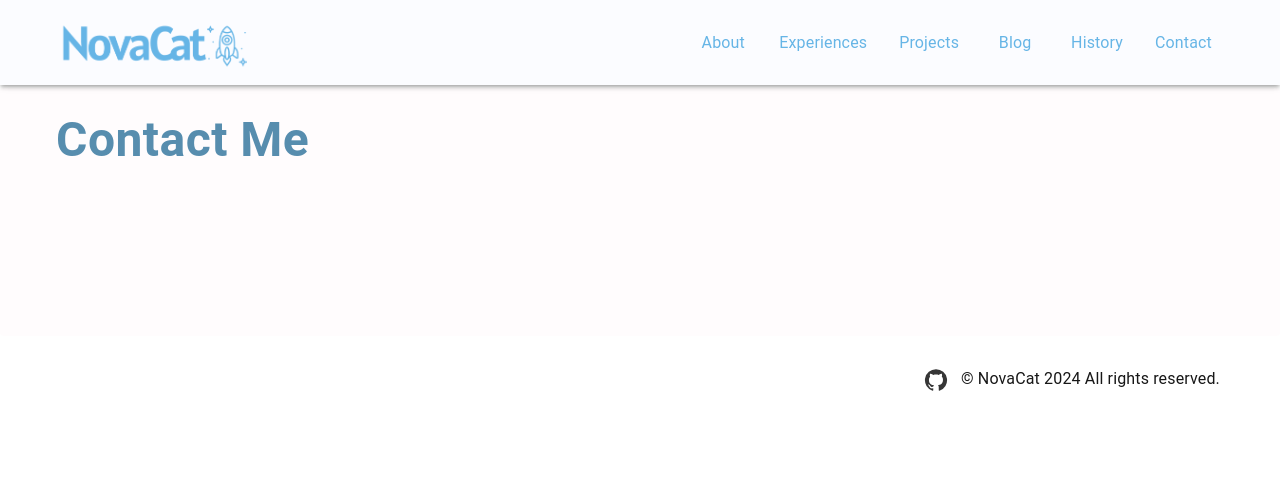
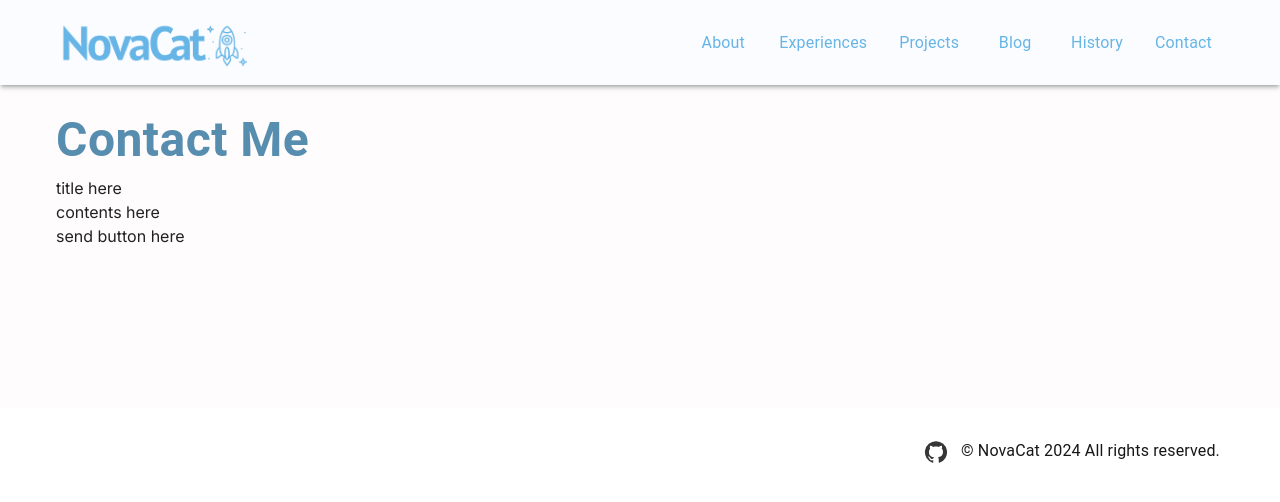
Before and after one commit to novacat25/NovaCat-Portfolio, a Next.js app: page /contact in a window 1280 px wide. Shown: the top 502 px of the page. Built offline with nearby package versions, Linux system fonts and the light colour scheme.

Commit message:
Feat: contact page

```diff
--- a/src/components/atoms/Button/IconLinkButton.tsx
+++ b/src/components/atoms/Button/IconLinkButton.tsx
@@ -32,7 +32,7 @@ export const IconLinkButton = ({ type = "About" }: Props) => {
         boxShadow: 0
       }}
     >
-        <H4Typography isStrong color={isAbout ? colors.mono.white : colors.primary.main} sx={{textTransform: "none"}}>
+        <H4Typography isStrong color={isAbout ? colors.mono.white : colors.primary.main} sx={{ textTransform: "none" }}>
           {DISPLAY_MESSAGE}
         </H4Typography>
     </Button>
--- a/src/components/pages/Contact/PC/PCContactPage.tsx
+++ b/src/components/pages/Contact/PC/PCContactPage.tsx
@@ -1,11 +1,16 @@
 import { H1Typography } from "@/components/atoms/Typography"
 import { colors } from "@/styles/colors"
-import { Paper } from "@mui/material"
+import { Paper, Stack } from "@mui/material"
 
 export const PCContactPage = () => {
   return (
     <Paper elevation={0} sx={{ backgroundColor: colors.background.main, pt: 2, pl: 7, pb: 20 }}>
       <H1Typography fontWeight="bold" color={colors.primary.secondary}>Contact Me</H1Typography>
+      <Stack>
+        <p>title here</p>
+        <p>contents here</p>
+        <p>send button here</p>
+      </Stack>
     </Paper>
   )
 }
--- a/src/components/pages/Contact/SP/SPContactPage.tsx
+++ b/src/components/pages/Contact/SP/SPContactPage.tsx
@@ -1,11 +1,16 @@
 import { H4Typography } from "@/components/atoms/Typography"
 import { colors } from "@/styles/colors"
-import { Paper } from "@mui/material"
+import { Paper, Stack } from "@mui/material"
 
 export const SPContactPage = () => {
   return (
     <Paper elevation={0} sx={{ backgroundColor: colors.background.main, px: 2, py: 2, pb: 6 }}>
       <H4Typography fontWeight="bold" color={colors.primary.secondary}>Contact Me</H4Typography>
+      <Stack>
+        <p>title here</p>
+        <p>contents here</p>
+        <p>send button here</p>
+      </Stack>
     </Paper>
 )
 }
```
